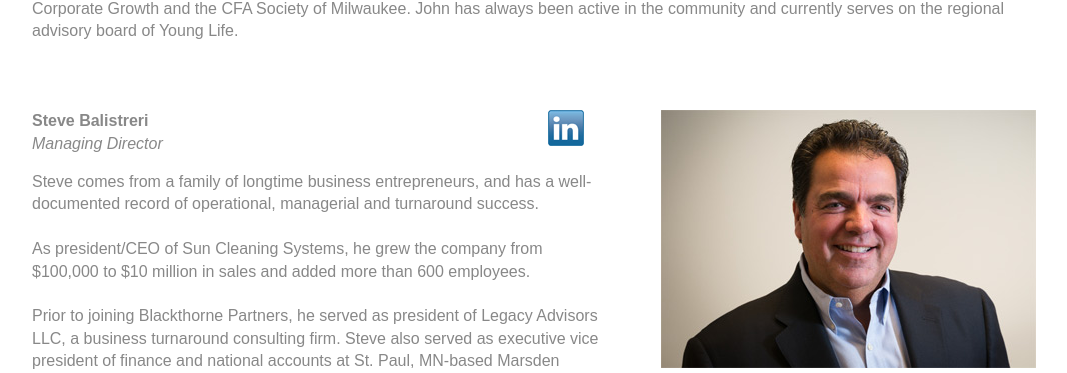
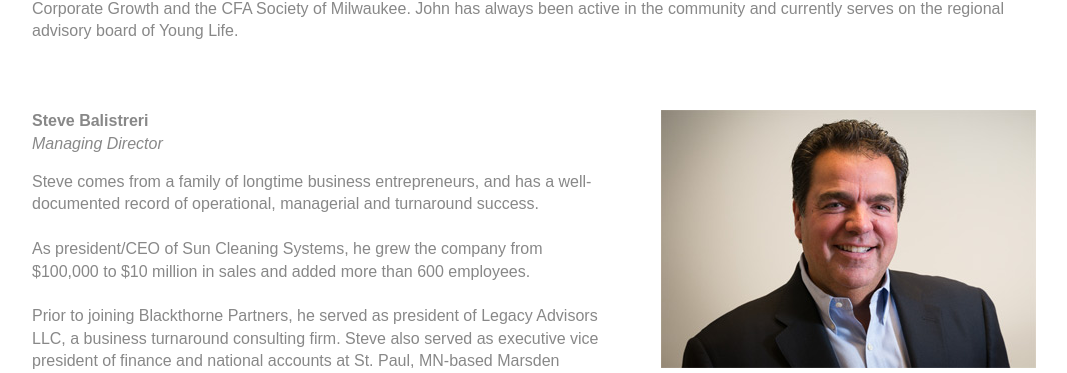
Before and after one commit to foresitegroup/Blackthorne, a PHP site: page /biographies.php in a window 1280 px wide. Shown: the part 665-1038 px from the top of the page, without its empty margins (106-1173 px from the left). Run offline with PHP 8.4, Linux system fonts and the light colour scheme.

Commit message:
Removed LinkedIn

```diff
--- a/biographies.php
+++ b/biographies.php
@@ -45,7 +45,7 @@ John has a history of professional and personal engagement among his peers and i
   </div>
 
   <div class="bio-icons">
-    <a href="http://www.linkedin.com/pub/steve-balistreri/9/813/125"><img src="images/icon-linkedin.jpg" alt="LinkedIn"></a>
+    <!-- <a href="http://www.linkedin.com/pub/steve-balistreri/9/813/125"><img src="images/icon-linkedin.jpg" alt="LinkedIn"></a> -->
   </div>
 </div>
 
```
